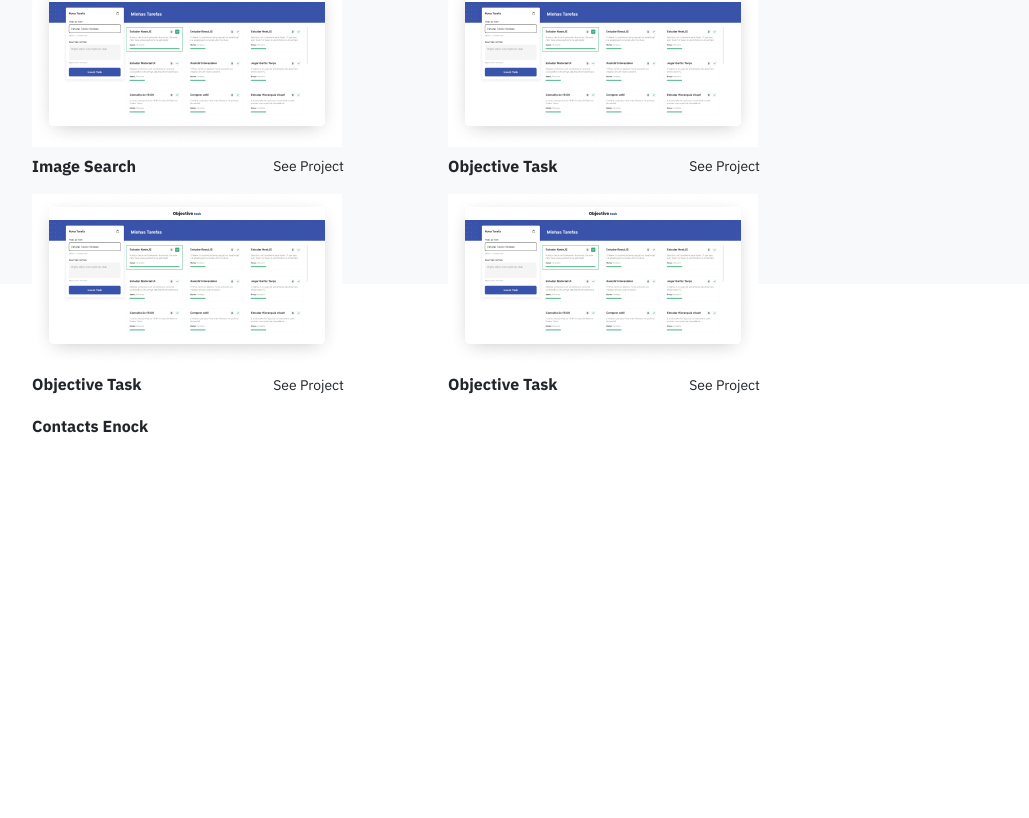
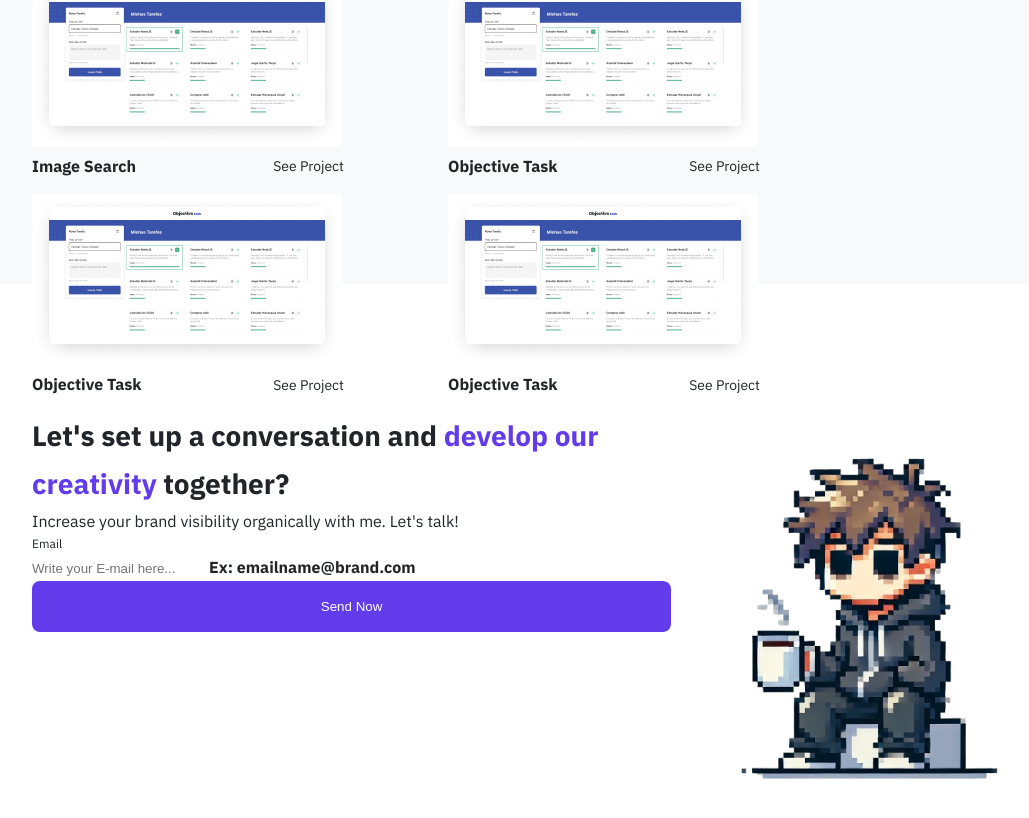
Before and after one commit to kenzie-journey-enock/react_tasks, a React (Vite) app: page / in a window 1280 px wide. Shown: the part 1156-1974 px from the top of the page, without its empty margins (96-1125 px from the left). Built offline with nearby package versions, Linux system fonts and the light colour scheme.

Commit message:
feat: Create ThirdSectionPortfolio

```diff
--- a/src/studies/Projects/Portifolio/components/molecules/sections/ThirdSectionPortfolio.jsx
+++ b/src/studies/Projects/Portifolio/components/molecules/sections/ThirdSectionPortfolio.jsx
@@ -1,10 +1,15 @@
 import style from './style.module.css'
 import PropTypes from 'prop-types'
+
+import mePixel from '../../../assets/me_pixel.png'
+import MePixelPortfolio from '../../atoms/MePixelPortfolio'
+import ContactMePortfolio from '../boxes/ContactMePortfolio'
 
 export default function ThirdSectionPortfolio({ data }) {
   return (
     <section id={data.sections[2].ref} className={style.third_section}>
-      Contacts {data.name}
+      <ContactMePortfolio data={data} />
+      <MePixelPortfolio imgURL={mePixel} alt="Me in AI pixel art" />
     </section>
   )
 }
```
